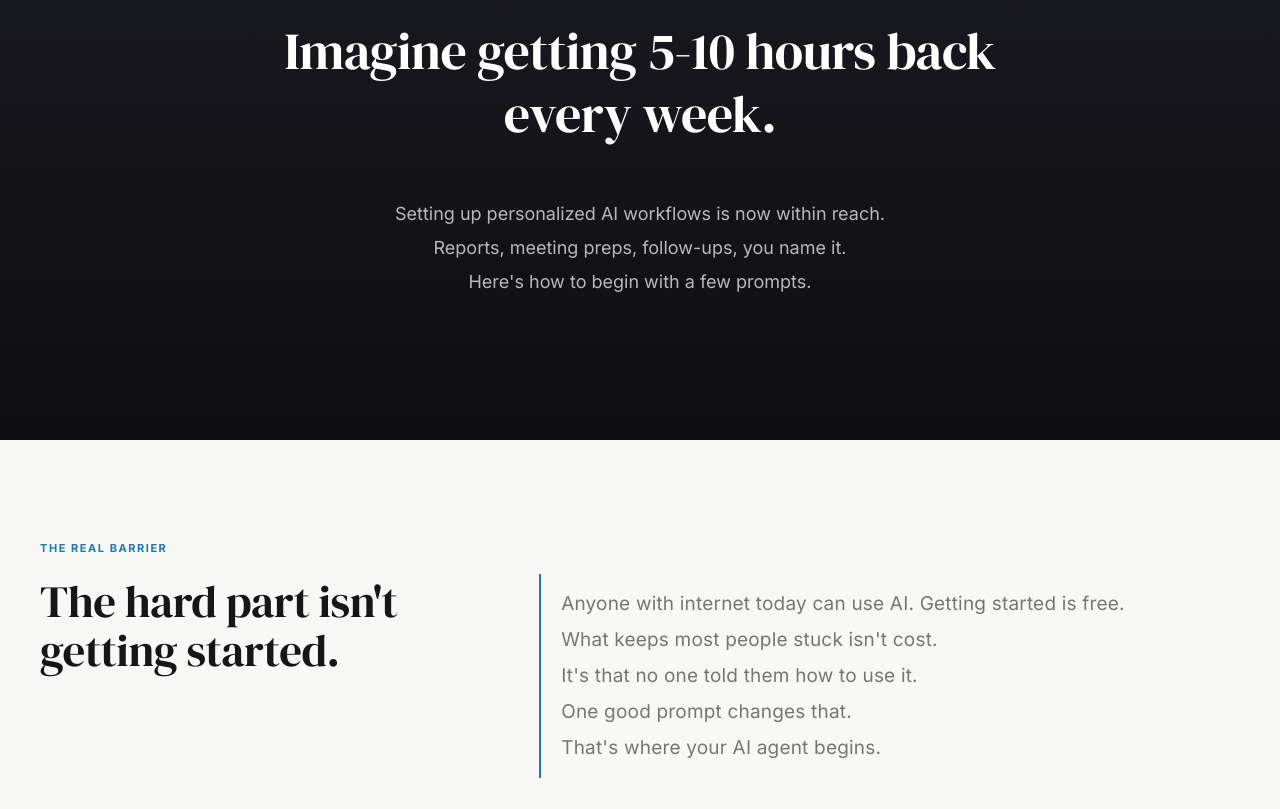
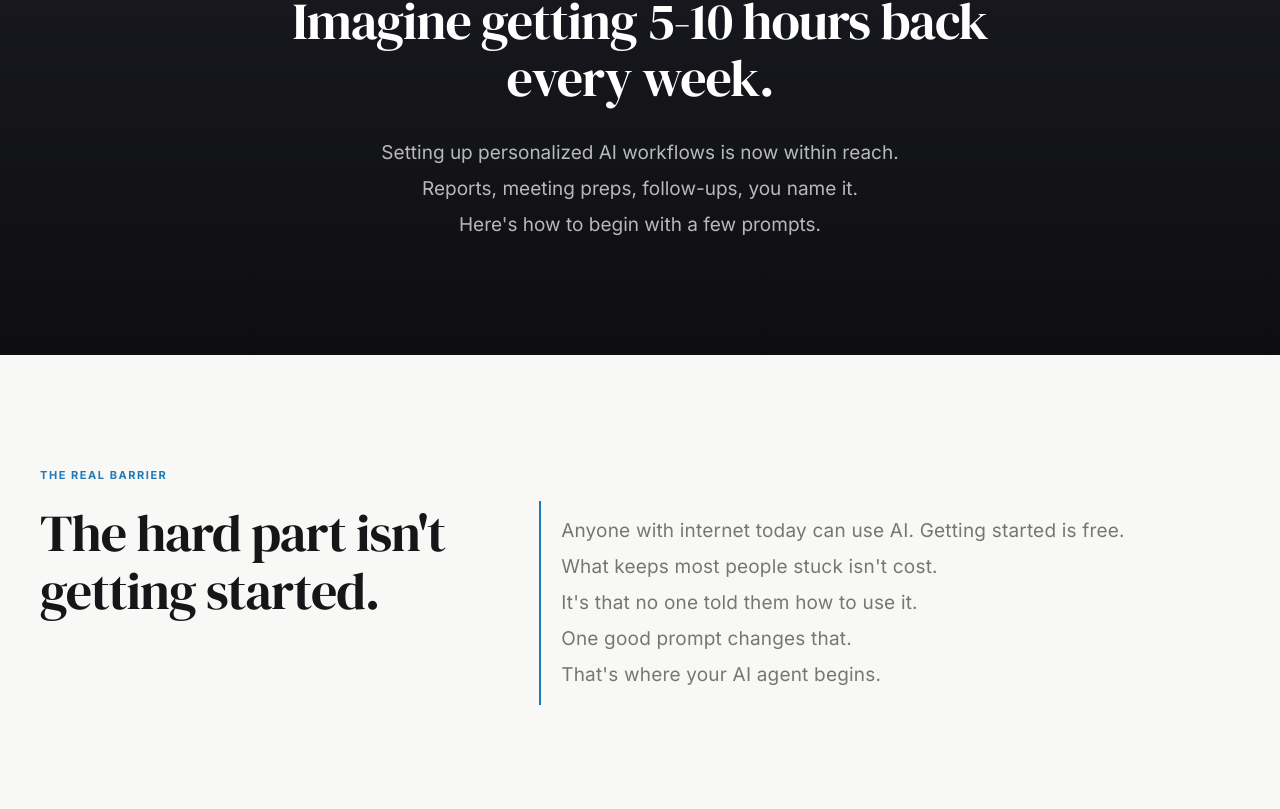
Before and after one commit to coolcalvin457-tech/agent-timesaver-nextjs, a Next.js app: page / in a window 1280 px wide. Shown: the part 891-1700 px from the top of the page. Built offline with nearby package versions, Linux system fonts and the light colour scheme.

Commit message:
Standardize section rhythm: CSS variables, dream section polish, consistent spacing

```diff
--- a/app/globals.css
+++ b/app/globals.css
@@ -50,6 +50,15 @@
   --font-display: 'DM Serif Display', Georgia, serif;
   --font-sans:    'Inter', system-ui, -apple-system, sans-serif;
   --font-mono:    'JetBrains Mono', 'Fira Code', monospace;
+
+  /* Section Rhythm — apply to all non-hero sections */
+  --section-padding:        112px;
+  --section-headline-size:  clamp(2.25rem, 4.5vw, 3.25rem);
+  --section-headline-lh:    1.1;
+  --section-headline-ls:    -0.02em;
+  --section-body-size:      clamp(1.0625rem, 1.5vw, 1.1875rem);
+  --section-body-lh:        1.9;
+  --section-head-gap:       28px;
 }
 
 /* ── Reset & Base ─────────────────────────────────────────── */
@@ -1195,7 +1204,7 @@ input, textarea {
 
 /* ── Landing Page Sections ────────────────────────────────── */
 .section {
-  padding: 128px 0;
+  padding: var(--section-padding) 0;
 }
 
 .section-sm {
@@ -1316,11 +1325,11 @@ input, textarea {
 }
 
 .manifesto-body {
-  font-size: clamp(1.0625rem, 1.5vw, 1.1875rem);
+  font-size: var(--section-body-size);
   font-weight: 300;
   letter-spacing: 0.01em;
   color: #767674;
-  line-height: 1.9;
+  line-height: var(--section-body-lh);
   border-left: 2px solid var(--cta);
   padding-left: 20px;
   padding-top: 12px;
@@ -1351,9 +1360,9 @@ input, textarea {
 
 /* ── Dream Section ────────────────────────────────────────── */
 .dream-body {
-  font-size: clamp(1rem, 2vw, 1.125rem);
+  font-size: var(--section-body-size);
   color: rgba(255,255,255,0.7);
-  line-height: 1.9;
+  line-height: var(--section-body-lh);
   max-width: 640px;
   margin: 0 auto;
 }
--- a/app/page.tsx
+++ b/app/page.tsx
@@ -38,10 +38,10 @@ export default function Home() {
         </section>
 
         {/* ── Section 2: Dream / Aspiration ───────────────────────────── */}
-        <section className="section section-dark" id="dream" style={{ paddingTop: "140px", paddingBottom: "140px" }}>
+        <section className="section section-dark" id="dream">
           <div className="container">
             <div style={{ maxWidth: "880px", margin: "0 auto", textAlign: "center" }}>
-              <h2 className="heading-1" style={{ color: "#fff", marginBottom: "52px", lineHeight: 1.2, fontSize: "clamp(2.25rem, 4.5vw, 3.25rem)" }}>
+              <h2 className="heading-1" style={{ color: "#fff", marginBottom: "var(--section-head-gap)", lineHeight: "var(--section-headline-lh)", fontSize: "var(--section-headline-size)", letterSpacing: "var(--section-headline-ls)" }}>
                 Imagine getting 5-10 hours back<br />every week.
               </h2>
               <p className="dream-body">
@@ -54,7 +54,7 @@ export default function Home() {
         </section>
 
         {/* ── Section 3: Manifesto ─────────────────────────────────────── */}
-        <section className="section" id="why" style={{ paddingTop: "100px", paddingBottom: "100px" }}>
+        <section className="section" id="why">
           <div className="container">
             <div className="manifesto-split">
               {/* Left: eyebrow + headline */}
@@ -63,8 +63,9 @@ export default function Home() {
                 <h2
                   className="heading-1"
                   style={{
-                    fontSize: "clamp(2.25rem, 3.5vw, 3.5rem)",
-                    lineHeight: 1.1,
+                    fontSize: "var(--section-headline-size)",
+                    lineHeight: "var(--section-headline-lh)",
+                    letterSpacing: "var(--section-headline-ls)",
                     marginBottom: 0,
                   }}
                 >
@@ -86,7 +87,7 @@ export default function Home() {
         </section>
 
         {/* ── Section 4: AGENT: Prompt Builder ────────────────────────── */}
-        <section className="section" id="prompt-builder" style={{ paddingTop: "112px", paddingBottom: "64px" }}>
+        <section className="section" id="prompt-builder" style={{ paddingBottom: "64px" }}>
           <div className="container">
 
             {/* Centered header */}
@@ -94,7 +95,7 @@ export default function Home() {
               <div className="eyebrow" style={{ marginBottom: "16px" }}>AGENT: Prompt Builder</div>
               <h2
                 className="heading-1"
-                style={{ marginBottom: "48px", fontSize: "clamp(2.25rem, 4.5vw, 3.25rem)", lineHeight: 1.08 }}
+                style={{ marginBottom: "48px", fontSize: "var(--section-headline-size)", lineHeight: "var(--section-headline-lh)", letterSpacing: "var(--section-headline-ls)" }}
               >
                 <span style={{ display: "block" }}>12 prompts built for</span>
                 <span style={{ display: "block" }}>your exact job.</span>
@@ -175,7 +176,7 @@ export default function Home() {
         </section>
 
         {/* ── Section 6: The Guide ─────────────────────────────────────── */}
-        <section className="section" id="about" style={{ paddingTop: "100px", paddingBottom: "80px" }}>
+        <section className="section" id="about" style={{ paddingBottom: "80px" }}>
           <div className="container">
             <div style={{ maxWidth: "880px", margin: "0 auto", textAlign: "center" }}>
               <div className="eyebrow" style={{ marginBottom: "20px" }}>Your guide</div>
```
